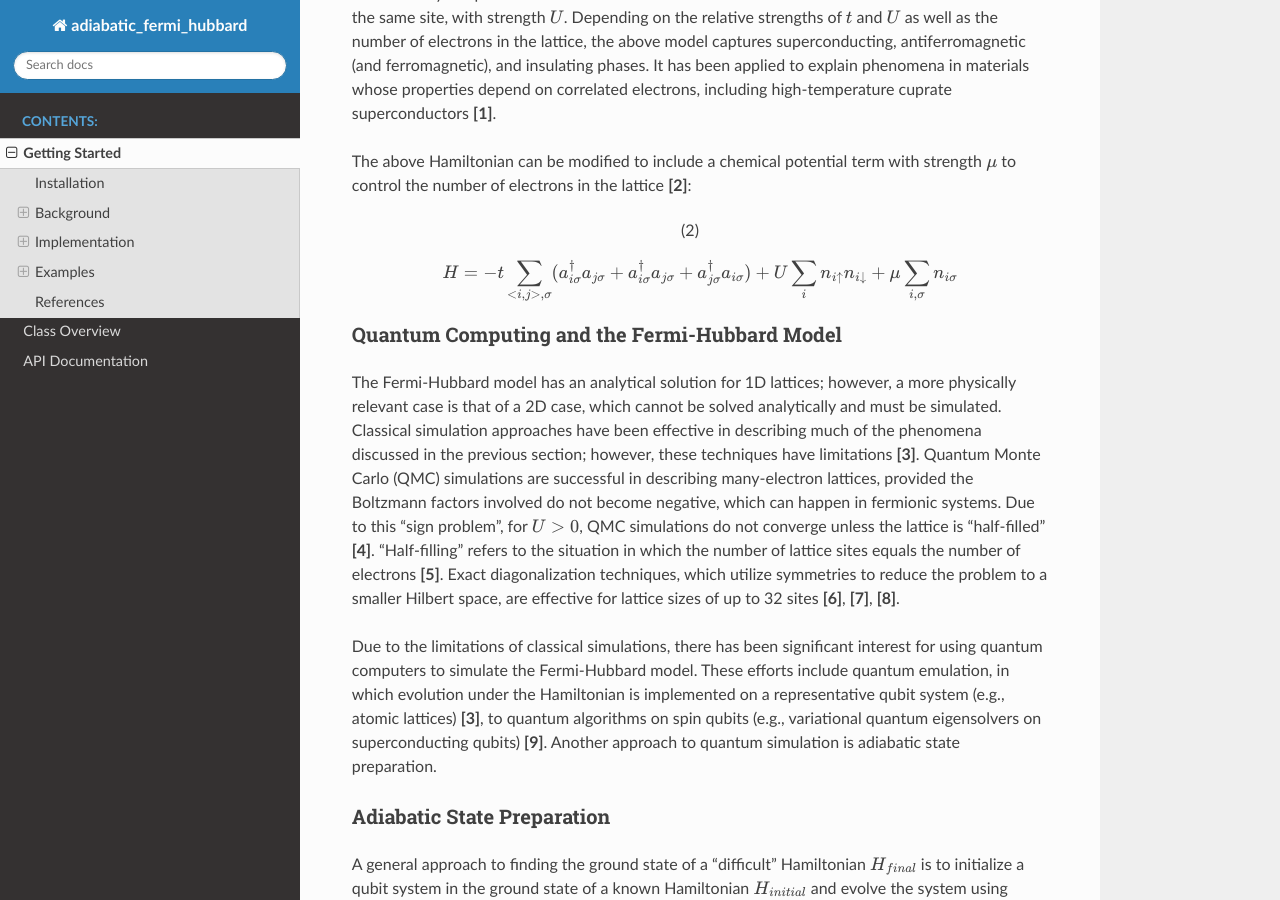
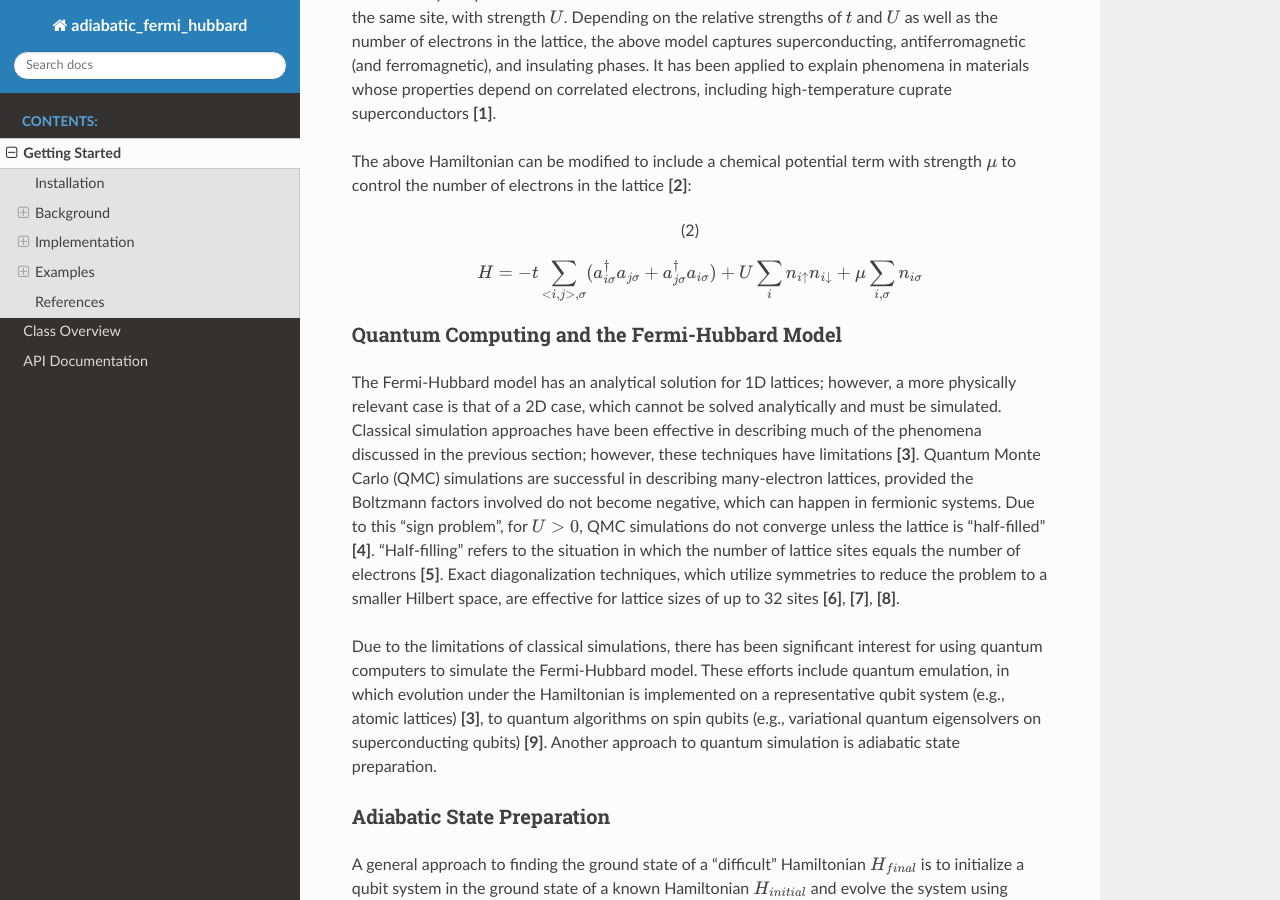
Before and after one commit to y-pleim/adiabatic_fermi_hubbard, a Sphinx documentation site: the page built from docs/getting_started.rst, in a window 1280 px wide and 900 px high, scrolled down 1442 px. Built offline with Sphinx 7.4.7 and the Read the Docs theme 2.0.0, drawn with Linux system fonts in a browser that asks for light colours; the version number could not be read and is left out.

Commit message:
fixing another typo

```diff
--- a/docs/getting_started.rst
+++ b/docs/getting_started.rst
@@ -58,7 +58,7 @@ It has been applied to explain phenomena in materials whose properties depend on
 
 The above Hamiltonian can be modified to include a chemical potential term with strength :math:`\mu` to control the number of electrons in the lattice **[2]**:
 
-.. math:: H = -t \sum_{<i,j>,\sigma}(a_{i\sigma}^\dagger a_{j\sigma} + a_{i\sigma}^\dagger a_{j\sigma} + a_{j\sigma}^\dagger a_{i\sigma}) + U\sum_{i} n_{i\uparrow}n_{i\downarrow} + \mu \sum_{i,\sigma} n_{i\sigma}
+.. math:: H = -t \sum_{<i,j>,\sigma}(a_{i\sigma}^\dagger a_{j\sigma} + a_{j\sigma}^\dagger a_{i\sigma}) + U\sum_{i} n_{i\uparrow}n_{i\downarrow} + \mu \sum_{i,\sigma} n_{i\sigma}
     :label: ham_with_mu
 
 
```
